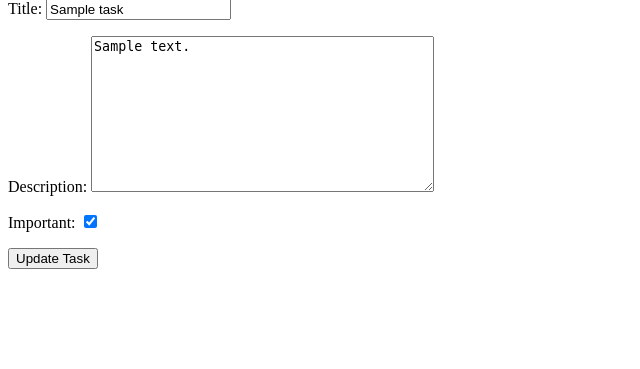
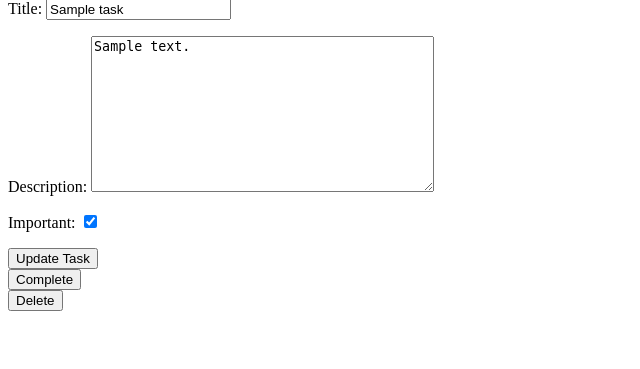
Before and after one commit to HenryTene/django-crud-auth, a Django app: page /tasks/1 in a window 1280 px wide. Shown: the part 169-538 px from the top of the page, without its empty margins (0-640 px from the left). Run offline with Django 5.2, Linux system fonts and the light colour scheme; a user stored in the database is signed in; tables that the repository leaves empty hold one stand-in row (values such as "Sample post").

Commit message:
:sparkles: Se agrega funcion para completar y eliminar tareas

```diff
--- a/djangocrud/urls.py
+++ b/djangocrud/urls.py
@@ -25,6 +25,8 @@ urlpatterns = [
     path('tasks/', views.tasks, name='tasks'),
     path('tasks/create/', views.create_task, name='create_task'),
     path('tasks/<int:task_id>', views.task_detail, name='task_detail'),
+    path('tasks/<int:task_id>/complete', views.complete_task, name='complete_task'),
+    path('tasks/<int:task_id>/delete', views.delete_task, name='delete_task'),
     path('logout/', views.signout, name='logout'),
     path('signin/', views.signin, name='signin'),
 
--- a/tasks/templates/task_detail.html
+++ b/tasks/templates/task_detail.html
@@ -13,4 +13,22 @@
   </button>
 </form>
 
+
+  <form  action="{% url 'complete_task' task.id %}" method="POST">
+    {% csrf_token %}
+    <button>
+      Complete
+    </button>
+  </form>
+
+  <form  action="{% url 'delete_task' task.id %}" method="POST">
+    {% csrf_token %}
+    <button>
+      Delete
+    </button>
+  </form>
+
+
+
+
 {% endblock %}
--- a/tasks/templates/tasks.html
+++ b/tasks/templates/tasks.html
@@ -2,7 +2,7 @@
 
 {% block content %}
 
-<h1>Tasks</h1>
+<h1>Tasks Pending</h1>
 
 {% for task in tasks%}
 <ul>
--- a/tasks/views.py
+++ b/tasks/views.py
@@ -5,6 +5,7 @@ from django.contrib.auth import login, logout, authenticate
 from django.db import IntegrityError
 from .forms import TaskForm
 from .models import Task
+from django.utils import timezone
 
 
 # Create your views here.
@@ -103,3 +104,16 @@ def task_detail(request, task_id):
                 'form': form,
                 'error': 'Bad data passed in. Try again'
             })
+
+def complete_task(request, task_id):
+    task = get_object_or_404(Task, pk=task_id, user = request.user)
+    if request.method == 'POST':
+        task.datecompleted = timezone.now()
+        task.save()
+        return redirect('tasks')
+
+def delete_task(request, task_id):
+    task = get_object_or_404(Task, pk=task_id, user = request.user)
+    if request.method == 'POST':
+        task.delete()
+        return redirect('tasks')
```
